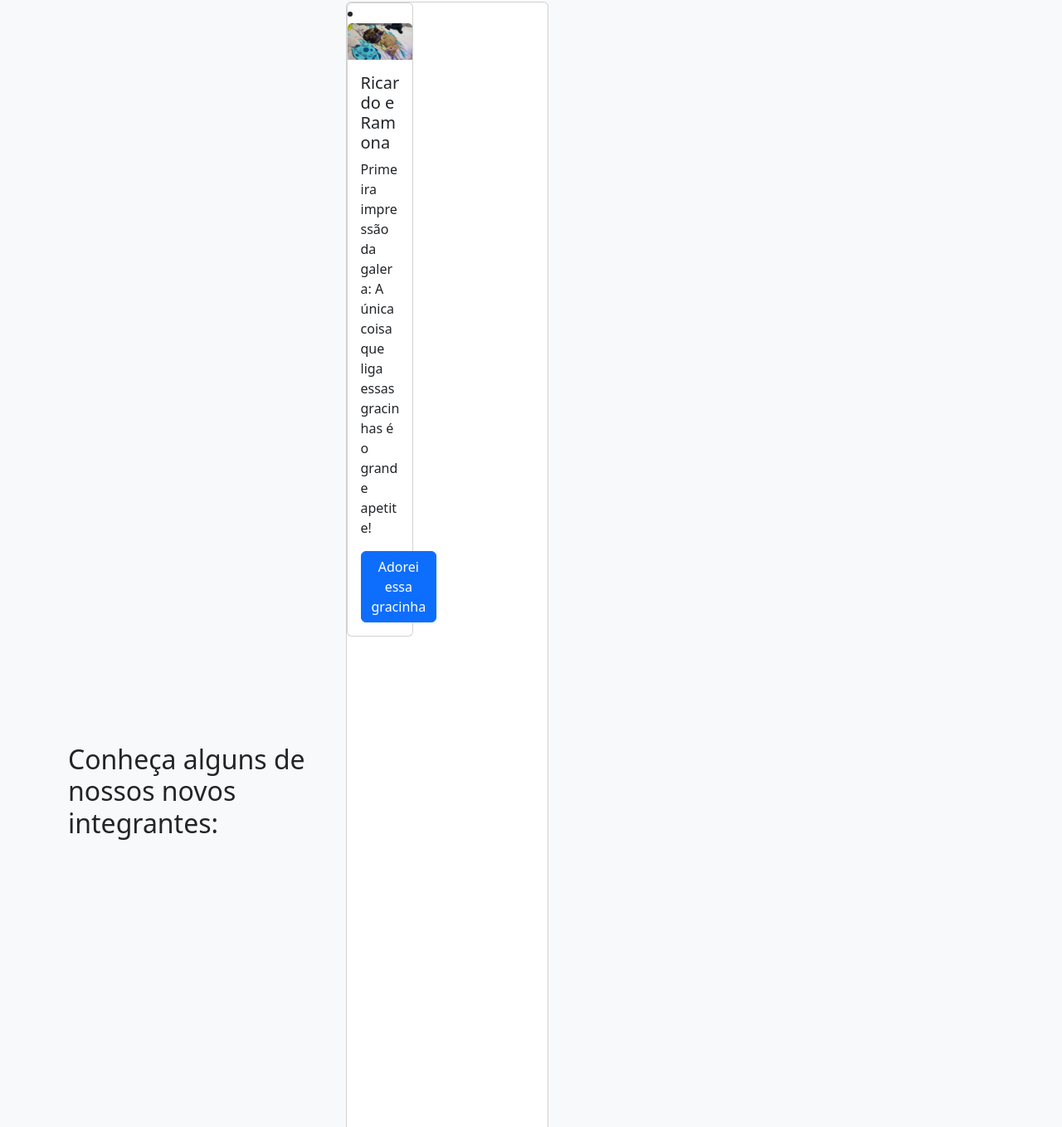
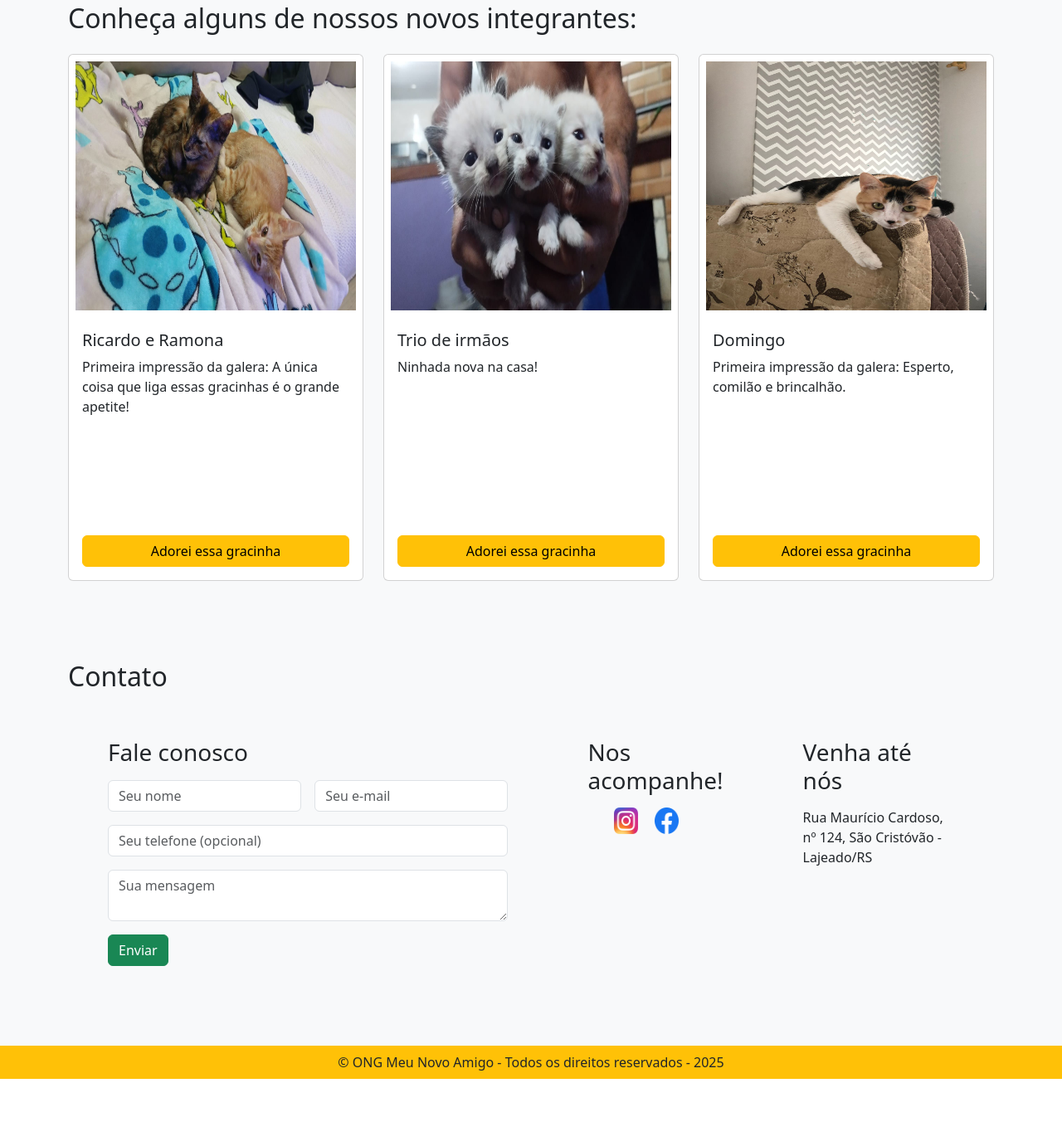
Before and after one commit to mscirl/meu-novo-amigo-ong, a plain HTML site: page index.html in a window 1280 px wide. Shown: the part 962-2320 px from the top of the page at 83% size. After the commit the page ends 2262 px from the top, so only its background shows below. Drawn offline with nearby package versions, Linux system fonts and the light colour scheme.

Commit message:
fix: remoção de trechos do css redundantes após adição de elementos bootstrap

```diff
--- a/index.html
+++ b/index.html
@@ -21,10 +21,10 @@
             <nav>
                 <ul class="nav">
                     <li class="nav-item">
-                        <a class="nav-link" href="#about">Sobre a ONG</a>
+                        <a class="nav-link text-light" href="#about">Sobre a ONG</a>
                     </li>
                     <li class="nav-item">
-                        <a class="nav-link" href="#contact">Contato</a>
+                        <a class="nav-link text-light" href="#contact">Contato</a>
                     </li>
                 </ul>
             </nav>
@@ -39,8 +39,11 @@
     </header>
     <section id="about" class="py-5 bg-light">
         <div class="container">
-            <img class="img-fluid rounded" src="./images/logo.png" alt="imagem de fachada da ONG" />
-            <div>
+            <div class="row align-items-center g-4">
+                <div class="col-md-4 text-center">
+                    <img class="img-fluid w-100 rounded" src="./images/logo.png" alt="imagem do logomarca da ONG"/>
+                </div>
+            <div class="col-md-8">
                 <h2> Sobre a ONG </h2>
                 <p>
                     Lorem ipsum dolor sit amet consectetur adipisicing elit. Commodi veniam cum eum voluptatibus aliquid
@@ -59,60 +62,44 @@
 
     <section id="em-destaque" class="py-5 bg-light">
         <div class="container">
-            <h2 class="mb-4"> Conheça alguns de nossos novos integrantes:</h2>
+            <h2 class="mb-4">Conheça alguns de nossos novos integrantes:</h2>
             <div class="row g-4">
+
                 <div class="col-md-4">
                     <div class="card h-100">
-                        <div class="col-md-4">
-                            <div class="card h-100">
-                                <li class="item_central">
-                                    <img class="card-img-top" src="./images/filhotes.jpeg" />
-                                    <div class="card-body">
+                        <img class="card-img-top w-90 p-2 h-50 d-inline-block" src="./images/filhotes.jpeg" alt="Ricardo e Ramona">
+                        <div class="card-body d-flex flex-column">
                             <h5 class="card-title">Ricardo e Ramona</h5>
-                                        <p class="card-text">Primeira impressão da galera: A única coisa que liga essas
-                                            gracinhas é o grande apetite!</p>
-                                        <a href="#" class="btn btn-primary">Adorei essa gracinha</a>
-                                </li>
+                            <p class="card-text">
+                                Primeira impressão da galera: A única coisa que liga essas gracinhas é o grande apetite!
+                            </p>
+                            <a href="#" class="btn btn-warning d-grid mt-auto">Adorei essa gracinha</a>
                         </div>
                     </div>
                 </div>
-                    <div class="card h-100">
+
                 <div class="col-md-4">
                     <div class="card h-100">
-                                <li class="item_central">
-                                    <img class="card-img-top" src="./images/irmaos.jpeg">
-                                    <h5 class="card-title" Trio de irmãos </h3>
-                                        <p class="card-text"> Ninhada nova na casa! </p>
-                                        <a href="#" class="btn btn-primary">Adorei essa gracinha</a>
-                                </li>
+                        <img class="card-img-top w-90 p-2 h-50 d-inline-block" src="./images/irmaos.jpeg" alt="Trio de irmãos">
+                        <div class="card-body d-flex flex-column">
+                            <h5 class="card-title">Trio de irmãos</h5>
+                            <p class="card-text">Ninhada nova na casa!</p>
+                            <a href="#" class="btn btn-warning d-grid mt-auto">Adorei essa gracinha</a>
                         </div>
                     </div>
                 </div>
-                    <div class="card h-100">
+
                 <div class="col-md-4">
                     <div class="card h-100">
-                                <li class="item_central">
-                                    <img class="card-img-top" src="./images/irmaos.jpeg">
-                                    <h3> Trio de irmãos </h3>
-                                    <p class="card-text"> Ninhada nova na casa! </p>
-                                    <a href="#" class="btn btn-primary">Adorei essa gracinha</a>
-                                </li>
-                            </div>
-                        </div>
-                        <div class="card h-100">
-                            <div class="col-md-4">
-                                <div class="card h-100">
-                                    <li class="item_central">
-                                        <img class="card-img-top" src="./images/lazer.jpeg">
-                                        <h3> Domingo </h3>
-                                        <p class="card-text"> Primeira impressão da galera: Esperto, comilão e
-                                            brincalhão. </p>
-                                        <a href="#" class="btn btn-primary">Adorei essa gracinha</a>
-                                    </li>
+                        <img class="card-img-top w-90 p-2 h-50 d-inline-block" src="./images/lazer.jpeg" alt="Domingo">
+                        <div class="card-body d-flex flex-column">
+                            <h5 class="card-title">Domingo</h5>
+                            <p class="card-text">Primeira impressão da galera: Esperto, comilão e brincalhão.</p>
+                            <a href="#" class="btn btn-warning d-grid mt-auto">Adorei essa gracinha</a>
                         </div>
                     </div>
                 </div>
-                        </ul>
+
             </div>
         </div>
     </section>
@@ -120,8 +107,8 @@
     <section id="contact" class="py-5 bg-light">
         <div class="container">
             <h2> Contato </h2>
-            <div class="contacts-methods">
-                <div>
+            <div class="contacts-methods py-5">
+                <div class="px-5">
                     <h3> Fale conosco </h3>
                     <form class="row g-3">
                         <div class="col-md-6">
@@ -141,7 +128,7 @@
                         </div>
                     </form>
                 </div>
-                <div>
+                <div class="px-5">
                     <h3> Nos acompanhe! </h3>
                     <ul class="social-links">
                         <li>
@@ -156,14 +143,14 @@
                         </li>
                     </ul>
                 </div>
-                <div>
+                <div class="px-5">
                     <h3> Venha até nós </h3>
                     <p> Rua Maurício Cardoso, nº 124, São Cristóvão - Lajeado/RS </p>
                 </div>
             </div>
         </div>
     </section>
-    <footer class="bg-orange text-light text-center py-3">
+    <footer class="bg-warning text-center py-2">
         <p class="m-0">&copy; ONG Meu Novo Amigo - Todos os direitos reservados - 2025</p>
     </footer>
 
--- a/main.css
+++ b/main.css
@@ -10,17 +10,6 @@ body, input, textarea {
 header {
     background-color: #0b531e;
     color: #ecf0f1;
-}
-
-header .container, section .container {
-    display: flex;
-    align-items: center;
-    justify-content: space-between;
-}
-
-#carousel-images {
-    max-width: 100%;
-    overflow: hidden;
 }
 
 #carousel-images img {
@@ -37,7 +26,7 @@ header .container, section .container {
 
 .social-links li {
     display: inline;
-    margin-right: 0.5em;
+    margin-right: 1em;
 }
 
 .social-links a {
```
Lines whose indentation alone changed are shown as unchanged.
